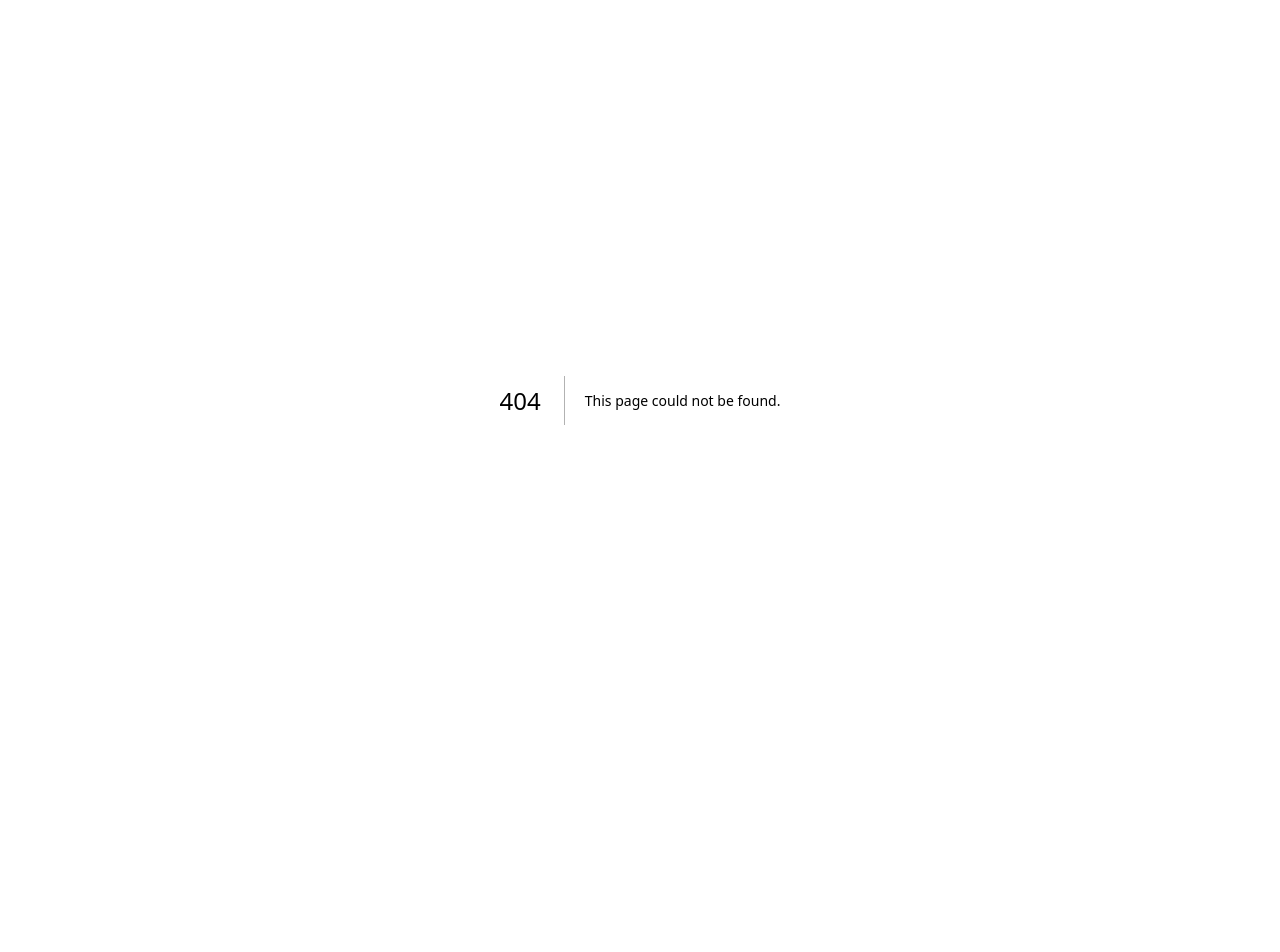
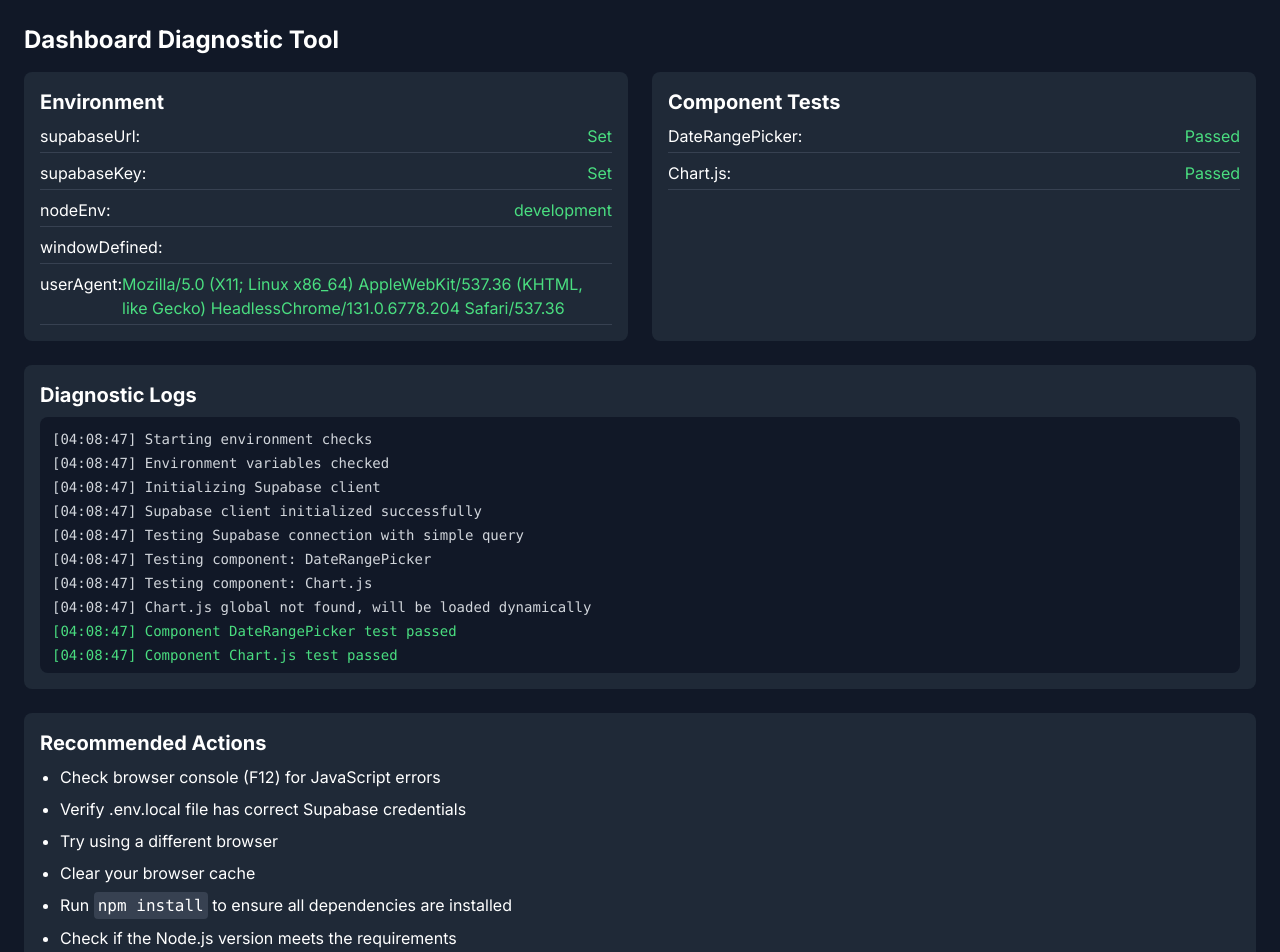
Before and after one commit to egericke/Proof_Of_Work_r0, a Next.js app in the folder web/: page /diagnostic in a window 1280 px wide. Before the commit this address had no page. Shown: the top 952 px of the page. Before the commit the page ends 800 px from the top, so only its background shows below. Built offline with nearby package versions, Linux system fonts and the light colour scheme; no server answers.

Commit message:
Create diagnostic.js

```diff
--- /dev/null
+++ b/web/pages/diagnostic.js
@@ -0,0 +1,165 @@
+// web/pages/diagnostic.js
+import { useState, useEffect } from 'react';
+import { createClient } from '@supabase/supabase-js';
+
+export default function DiagnosticPage() {
+  const [logs, setLogs] = useState([]);
+  const [environment, setEnvironment] = useState({});
+  const [testComponents, setTestComponents] = useState({});
+
+  // Log helper function
+  const log = (message, type = 'info') => {
+    setLogs(prev => [...prev, { time: new Date().toISOString(), message, type }]);
+  };
+
+  // Check environment
+  useEffect(() => {
+    try {
+      log('Starting environment checks');
+
+      // Check Next.js environment variables
+      const supabaseUrl = process.env.NEXT_PUBLIC_SUPABASE_URL;
+      const supabaseKey = process.env.NEXT_PUBLIC_SUPABASE_ANON_KEY;
+
+      setEnvironment({
+        supabaseUrl: supabaseUrl ? 'Set' : 'Not set',
+        supabaseKey: supabaseKey ? 'Set' : 'Not set',
+        nodeEnv: process.env.NODE_ENV,
+        windowDefined: typeof window !== 'undefined',
+        userAgent: typeof window !== 'undefined' ? window.navigator.userAgent : 'N/A'
+      });
+
+      log('Environment variables checked');
+
+      // Try to initialize Supabase client
+      if (supabaseUrl && supabaseKey) {
+        log('Initializing Supabase client');
+        const supabase = createClient(supabaseUrl, supabaseKey);
+        log('Supabase client initialized successfully');
+
+        // Try a simple query
+        log('Testing Supabase connection with simple query');
+        supabase.auth.getSession()
+          .then(() => log('Supabase connection test succeeded', 'success'))
+          .catch(error => log(`Supabase connection test failed: ${error.message}`, 'error'));
+      } else {
+        log('Skipping Supabase initialization due to missing credentials', 'warning');
+      }
+    } catch (error) {
+      log(`Error during environment check: ${error.message}`, 'error');
+    }
+  }, []);
+
+  // Test individual components
+  useEffect(() => {
+    const testComponentSafely = async (name, testFn) => {
+      try {
+        log(`Testing component: ${name}`);
+        await testFn();
+        setTestComponents(prev => ({ ...prev, [name]: 'Passed' }));
+        log(`Component ${name} test passed`, 'success');
+      } catch (error) {
+        setTestComponents(prev => ({ ...prev, [name]: `Failed: ${error.message}` }));
+        log(`Component ${name} test failed: ${error.message}`, 'error');
+      }
+    };
+
+    // Test DateRangePicker (common component that might cause issues)
+    testComponentSafely('DateRangePicker', async () => {
+      // Simple render test
+      const startDate = new Date();
+      const endDate = new Date();
+      endDate.setDate(endDate.getDate() + 7);
+
+      // If this throws, the component has issues
+      if (typeof startDate.toISOString !== 'function') {
+        throw new Error('Date object is not valid');
+      }
+    });
+
+    // Test DataChart component (which uses Chart.js)
+    testComponentSafely('Chart.js', async () => {
+      // Check if Chart.js globals would be available
+      if (typeof window !== 'undefined' && !window.Chart) {
+        // Not a failure, just a note
+        log('Chart.js global not found, will be loaded dynamically', 'info');
+      }
+    });
+  }, []);
+
+  return (
+    <div className="min-h-screen bg-gray-900 text-white p-6">
+      <h1 className="text-2xl font-bold mb-4">Dashboard Diagnostic Tool</h1>
+
+      <div className="grid grid-cols-1 md:grid-cols-2 gap-6">
+        {/* Environment Info */}
+        <div className="bg-gray-800 rounded-lg p-4">
+          <h2 className="text-xl font-bold mb-2">Environment</h2>
+          <ul className="space-y-2">
+            {Object.entries(environment).map(([key, value]) => (
+              <li key={key} className="flex justify-between border-b border-gray-700 pb-1">
+                <span>{key}:</span>
+                <span className={value === 'Not set' ? 'text-red-400' : 'text-green-400'}>{value}</span>
+              </li>
+            ))}
+          </ul>
+        </div>
+
+        {/* Component Tests */}
+        <div className="bg-gray-800 rounded-lg p-4">
+          <h2 className="text-xl font-bold mb-2">Component Tests</h2>
+          <ul className="space-y-2">
+            {Object.entries(testComponents).map(([key, value]) => (
+              <li key={key} className="flex justify-between border-b border-gray-700 pb-1">
+                <span>{key}:</span>
+                <span className={value.startsWith('Failed') ? 'text-red-400' : 'text-green-400'}>
+                  {value}
+                </span>
+              </li>
+            ))}
+          </ul>
+        </div>
+      </div>
+
+      {/* Logs */}
+      <div className="mt-6 bg-gray-800 rounded-lg p-4">
+        <h2 className="text-xl font-bold mb-2">Diagnostic Logs</h2>
+        <div className="bg-gray-900 p-3 rounded-lg h-64 overflow-y-auto font-mono text-sm">
+          {logs.map((log, index) => (
+            <div key={index} className={`mb-1 ${
+              log.type === 'error' ? 'text-red-400' :
+              log.type === 'warning' ? 'text-yellow-400' :
+              log.type === 'success' ? 'text-green-400' : 'text-gray-300'
+            }`}>
+              [{log.time.split('T')[1].split('.')[0]}] {log.message}
+            </div>
+          ))}
+          {logs.length === 0 && (
+            <div className="text-gray-500 italic">No logs yet...</div>
+          )}
+        </div>
+      </div>
+
+      <div className="mt-6 bg-gray-800 rounded-lg p-4">
+        <h2 className="text-xl font-bold mb-2">Recommended Actions</h2>
+        <ul className="list-disc pl-5 space-y-2">
+          <li>Check browser console (F12) for JavaScript errors</li>
+          <li>Verify .env.local file has correct Supabase credentials</li>
+          <li>Try using a different browser</li>
+          <li>Clear your browser cache</li>
+          <li>Run <code className="bg-gray-700 p-1 rounded">npm install</code> to ensure all dependencies are installed</li>
+          <li>Check if the Node.js version meets the requirements</li>
+        </ul>
+      </div>
+
+      <div className="mt-6 text-center">
+        <button
+          onClick={() => window.location.href = '/'}
+          className="px-4 py-2 bg-blue-600 rounded hover:bg-blue-700 transition-colors"
+        >
+          Return to Dashboard
+        </button>
+      </div>
+    </div>
+  );
+}
```
